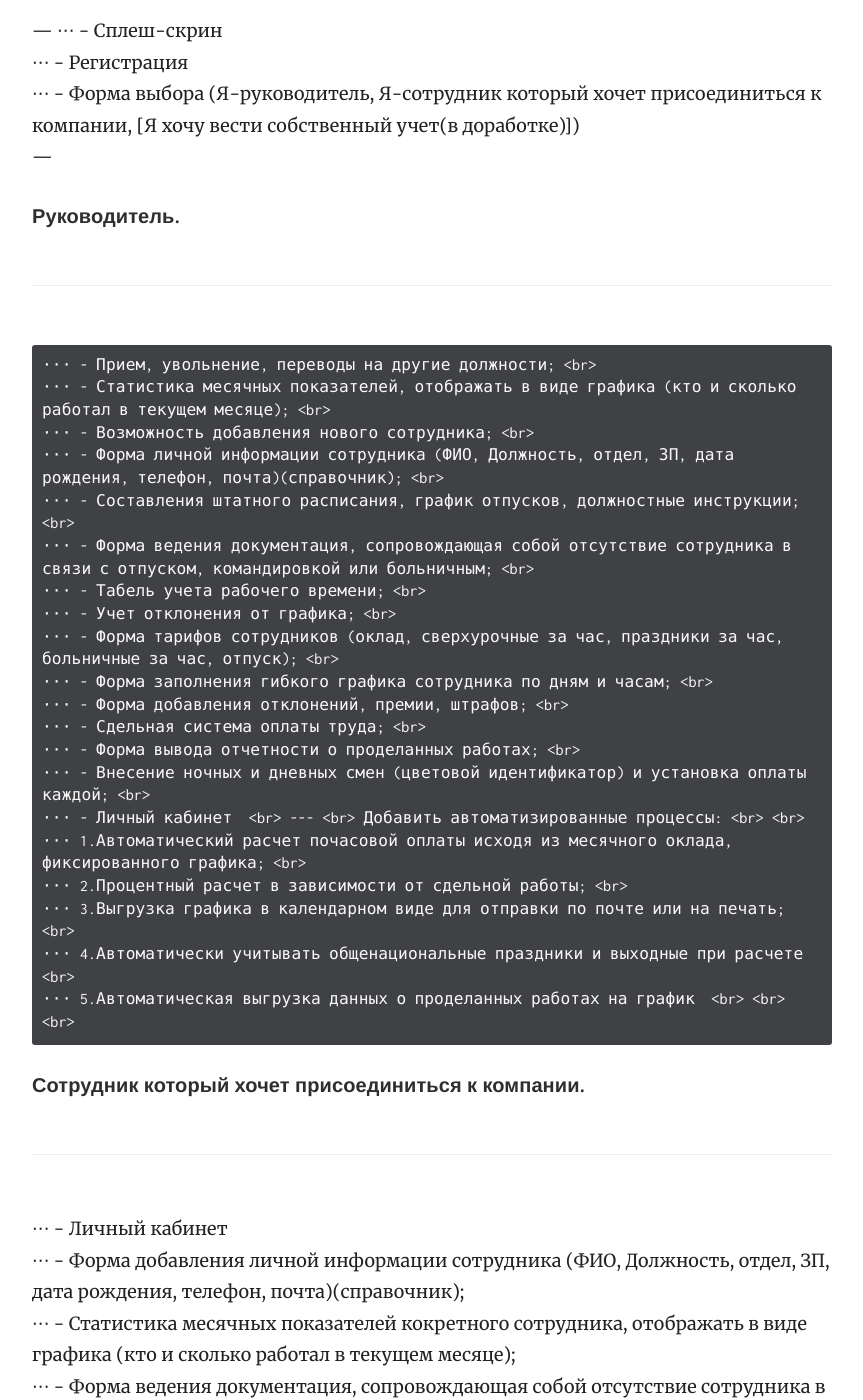
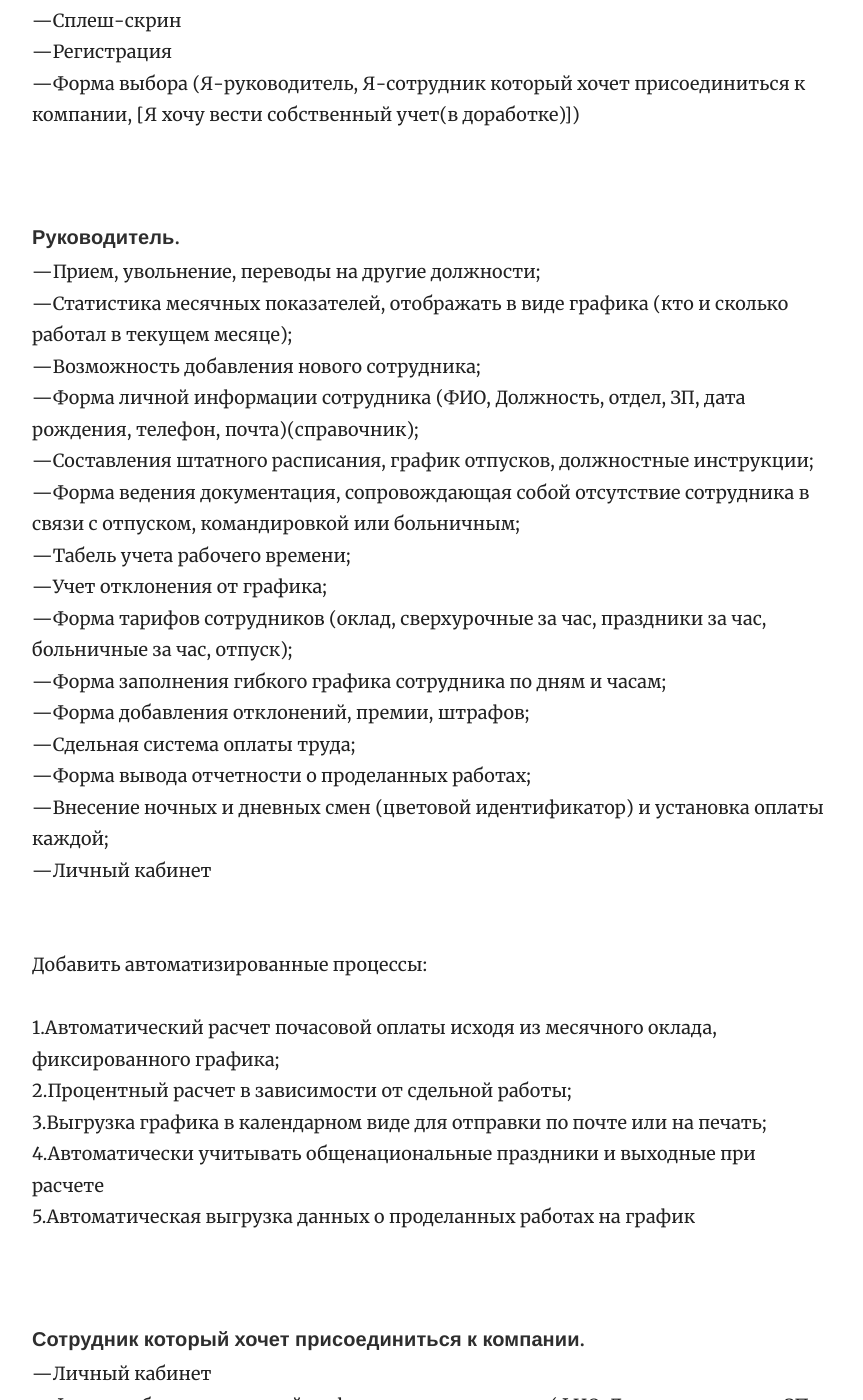
Before and after one commit to StaffMonitoring/StaffMonitoring.github.io, a Jekyll site: the page built from _docs/Research/StepTwo.md, in a window 1280 px wide and 1400 px high, scrolled down 650 px. Shown: the whole window, without its empty margins (358-1221 px from the left). Built offline with Jekyll 4.4.1, drawn with Linux system fonts in a browser that asks for light colours; some of the changed text lies outside the part shown.

Commit message:
правки по тексту3

```diff
--- a/_docs/Research/StepTwo.md
+++ b/_docs/Research/StepTwo.md
@@ -11,52 +11,50 @@ published: true
 
 
 Текущий интерфейс должен содержать следующий функционал: <br>
----
-    Форма регистрации и авторизации пользователя <br>
----
+
+---Форма регистрации и авторизации пользователя <br>
+
 
 <h5>Общие формы.</h5>
 <br>
----
-    ⋅⋅⋅ - Сплеш-скрин <br>
-    ⋅⋅⋅ - Регистрация <br>
-    ⋅⋅⋅ - Форма выбора (Я-руководитель, Я-сотрудник который хочет присоединиться к компании, [Я хочу вести собственный учет(в доработке)]) <br>
----
+
+---Сплеш-скрин <br>
+---Регистрация <br>
+---Форма выбора (Я-руководитель, Я-сотрудник который хочет присоединиться к компании, [Я хочу вести собственный учет(в доработке)]) <br>
+
 <br>
 <h5>Руководитель.</h5>
----
-    ⋅⋅⋅ - Прием, увольнение, переводы на другие должности; <br>
-    ⋅⋅⋅ - Статистика месячных показателей, отображать в виде графика (кто и сколько работал в текущем месяце); <br>
-    ⋅⋅⋅ - Возможность добавления нового сотрудника; <br>
-    ⋅⋅⋅ - Форма личной информации сотрудника (ФИО, Должность, отдел, ЗП, дата рождения, телефон, почта)(справочник); <br>
-    ⋅⋅⋅ - Составления штатного расписания, график отпусков, должностные инструкции; <br>
-    ⋅⋅⋅ - Форма ведения документация, сопровождающая собой отсутствие сотрудника в связи с отпуском, командировкой или больничным; <br>
-    ⋅⋅⋅ - Табель учета рабочего времени; <br>
-    ⋅⋅⋅ - Учет отклонения от графика; <br>
-    ⋅⋅⋅ - Форма тарифов сотрудников (оклад, сверхурочные за час, праздники за час, больничные за час, отпуск); <br>
-    ⋅⋅⋅ - Форма заполнения гибкого графика сотрудника по дням и часам; <br>
-    ⋅⋅⋅ - Форма добавления отклонений, премии, штрафов; <br>
-    ⋅⋅⋅ - Сдельная система оплаты труда; <br>
-    ⋅⋅⋅ - Форма вывода отчетности о проделанных работах; <br>
-    ⋅⋅⋅ - Внесение ночных и дневных смен (цветовой идентификатор) и установка оплаты каждой; <br>
-    ⋅⋅⋅ - Личный кабинет  <br>
----
+
+---Прием, увольнение, переводы на другие должности; <br>
+---Статистика месячных показателей, отображать в виде графика (кто и сколько работал в текущем месяце); <br>
+---Возможность добавления нового сотрудника; <br>
+---Форма личной информации сотрудника (ФИО, Должность, отдел, ЗП, дата рождения, телефон, почта)(справочник); <br>
+---Составления штатного расписания, график отпусков, должностные инструкции; <br>
+---Форма ведения документация, сопровождающая собой отсутствие сотрудника в связи с отпуском, командировкой или больничным; <br>
+---Табель учета рабочего времени; <br>
+---Учет отклонения от графика; <br>
+---Форма тарифов сотрудников (оклад, сверхурочные за час, праздники за час, больничные за час, отпуск); <br>
+---Форма заполнения гибкого графика сотрудника по дням и часам; <br>
+---Форма добавления отклонений, премии, штрафов; <br>
+---Сдельная система оплаты труда; <br>
+---Форма вывода отчетности о проделанных работах; <br>
+---Внесение ночных и дневных смен (цветовой идентификатор) и установка оплаты каждой; <br>
+---Личный кабинет  <br>
+
 <br>
 Добавить автоматизированные процессы: <br>
 <br>
-    ⋅⋅⋅ 1.Автоматический расчет почасовой оплаты исходя из месячного оклада, фиксированного графика; <br>
-    ⋅⋅⋅ 2.Процентный расчет в зависимости от сдельной работы; <br>
-    ⋅⋅⋅ 3.Выгрузка графика в календарном виде для отправки по почте или на печать; <br>
-    ⋅⋅⋅ 4.Автоматически учитывать общенациональные праздники и выходные при расчете <br>
-    ⋅⋅⋅ 5.Автоматическая выгрузка данных о проделанных работах на график  <br>
+1.Автоматический расчет почасовой оплаты исходя из месячного оклада, фиксированного графика; <br>
+2.Процентный расчет в зависимости от сдельной работы; <br>
+3.Выгрузка графика в календарном виде для отправки по почте или на печать; <br>
+4.Автоматически учитывать общенациональные праздники и выходные при расчете <br>
+5.Автоматическая выгрузка данных о проделанных работах на график  <br>
 <br>
 <br>
 <h5>Сотрудник который хочет присоединиться к компании.</h5>
----
-  ⋅⋅⋅ - Личный кабинет <br>
-  ⋅⋅⋅ - Форма добавления личной информации сотрудника (ФИО, Должность, отдел, ЗП, дата рождения, телефон, почта)(справочник); <br>
-  ⋅⋅⋅ - Статистика месячных показателей кокретного сотрудника, отображать в виде графика (кто и сколько работал в текущем месяце); <br>
-  ⋅⋅⋅ - Форма ведения документация, сопровождающая собой отсутствие сотрудника в связи с отпуском, командировкой или больничным; <br>
-  ⋅⋅⋅ - Форма отчета о пройденных работах; <br>
-  ⋅⋅⋅ - Табель учета рабочего времени; <br>
----
+---Личный кабинет <br>
+---Форма добавления личной информации сотрудника (ФИО, Должность, отдел, ЗП, дата рождения, телефон, почта)(справочник); <br>
+---Статистика месячных показателей кокретного сотрудника, отображать в виде графика (кто и сколько работал в текущем месяце); <br>
+---Форма ведения документация, сопровождающая собой отсутствие сотрудника в связи с отпуском, командировкой или больничным; <br>
+---Форма отчета о пройденных работах; <br>
+---Табель учета рабочего времени; <br>
```
Also changed, not shown: _docs/Research/StepOne.md (+20 -20 lines).
